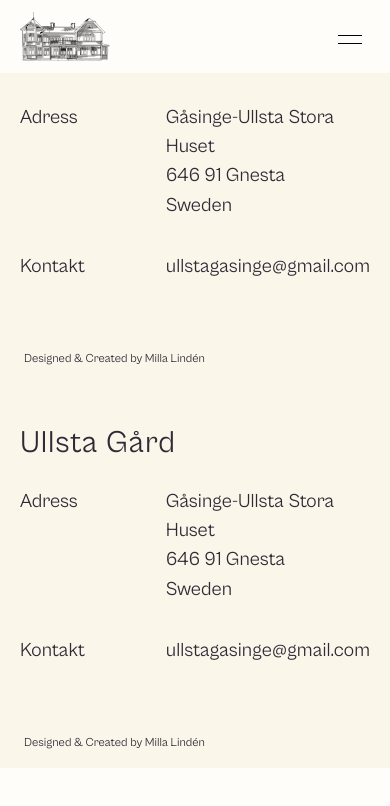
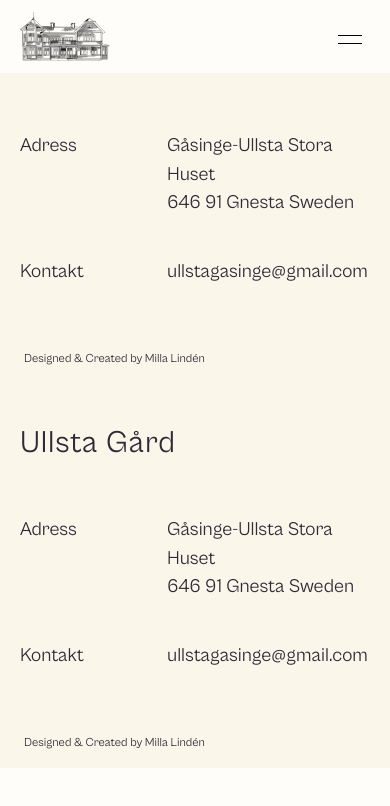
Before and after one commit to millalinden/ullstagard1, a Next.js app: page /components/Footer in a window 390 px wide. Shown: the top 806 px of the page. Built offline with nearby package versions, Linux system fonts and the light colour scheme.

Commit message:
fixed footer styling

```diff
--- a/src/app/components/Footer/page.js
+++ b/src/app/components/Footer/page.js
@@ -1,27 +1,37 @@
-
-
 export default function Footer() {
-
   return (
     <footer className="font-cabinet w-screen bg-[#FAF6EA] h-96 py-6 px-2 relative flex flex-col justify-between md:justify-normal lg:justify-around text-blueberry">
-      <div className="transform slideUp">
-        <p className="text-[8vw] py-3 px-3 not-italic md:text-[3vw] lg:text-[3vw] tracking-wide font-regular lg:ml-10 lg:pb-3">
+      <div className="">
+        <p className="text-[8vw] py-3 px-3 pb-10 not-italic md:text-[3vw] lg:text-[3vw] tracking-wide font-regular lg:ml-10 lg:pb-3">
           Ullsta Gård
         </p>
-        <address className="flex justify-between gap-16 items-start py-2 px-3 mb-4 md:gap-10 md:pr-20 md:justify-end lg:justify-end lg:items-start lg:gap-32 lg:pr-32">
-          <p className="text-[5vw] not-italic md:text-[2vw] lg:text-[1.5vw]">Adress</p>
-          <p className="text-[5vw] px-6 not-italic md:text-[2vw] lg:text-[1.5vw] lg:pb-6">
-            Gåsinge-Ullsta Stora Huset <br />
-            646 91 Gnesta Sweden
-          </p>
-        </address>
-        <div className="flex justify-between gap-16 items-center py-2 px-3 md:pr-28 md:items-center md:justify-end lg:justify-end lg:items-start lg:gap-40 lg:pr-40 lg:pl-5">
-          <p className="text-[5vw] md:text-[2vw] lg:text-[1.5vw]">Kontakt</p>
-          <p className="text-[5vw] not-italic md:text-[2vw] lg:text-[1.5vw] lg:pb-6 lg:hover:underline">
-            <a href="mailto:ullstagasinge@gmail.com">ullstagasinge@gmail.com</a>
-          </p>
+
+        {/* Right-aligned Grid for Address and Contact */}
+        <div className="flex justify-center lg:justify-end lg:pr-32">
+          <div className="grid grid-cols-2 gap-x-1 py-2 px-3 mb-4 lg:gap-x-20">
+            {/* Adress Label and Content */}
+            <p className="text-[1.2rem] not-italic md:text-[2vw] lg:text-[1.5vw]">
+              Adress
+            </p>
+            <p className="text-[1.2rem] ml-[-30px] pb-10 not-italic md:text-[2vw] lg:text-[1.5vw] lg:pb-6">
+              Gåsinge-Ullsta Stora Huset <br />
+              646 91 Gnesta Sweden
+            </p>
+
+            {/* Kontakt Label and Content */}
+              <p className="text-[1.2rem] not-italic md:text-[2vw] lg:text-[1.5vw]">
+                Kontakt
+              </p>
+              <p className="text-[1.2rem] text-wrap ml-[-30px] not-italic md:text-[2vw] lg:text-[1.5vw] lg:pb-6 lg:hover:underline">
+                <a href="mailto:ullstagasinge@gmail.com">
+                  ullstagasinge@gmail.com
+                </a>
+              </p>
+          </div>
         </div>
       </div>
+
+      {/* Footer Credit */}
       <p className="absolute bottom-4 left-6 text-[12px] not-italic lg:left-14 lg:bottom-5">
         Designed & Created by Milla Lindén
       </p>
```
